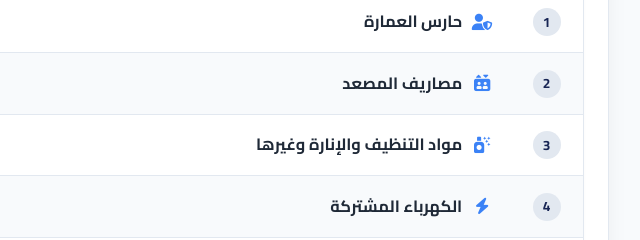
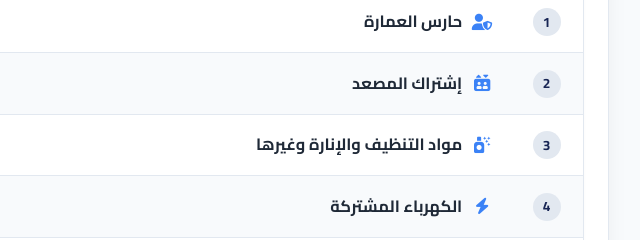
Before and after one commit to gaouaziz/res_ennehda, a plain HTML site: page index.htm in a window 1280 px wide. Shown: the part 444-684 px from the top of the page, 421-1061 px from the left. Drawn offline with Linux system fonts and the light colour scheme.

Commit message:
Update elevator expenses label to elevator subscription

```diff
--- a/index.htm
+++ b/index.htm
@@ -479,7 +479,7 @@
                             <td>
                                 <div class="item-name">
                                     <i class="fa-solid fa-elevator"></i>
-                                    <span>مصاريف المصعد</span>
+                                    <span>إشتراك المصعد</span>
                                 </div>
                             </td>
                             <td>
```
Also changed, not shown: index.html (+1 -1 lines).
